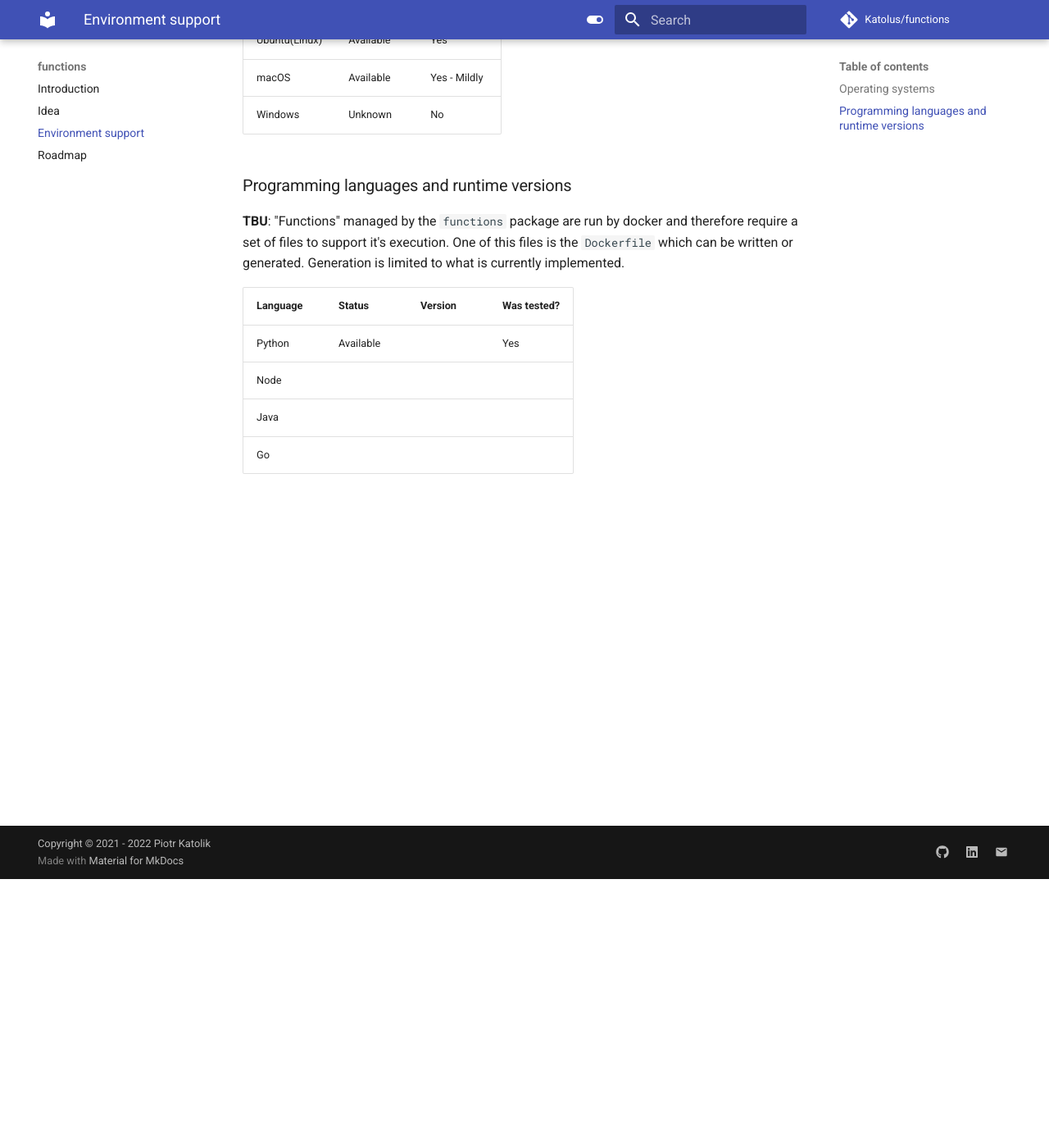
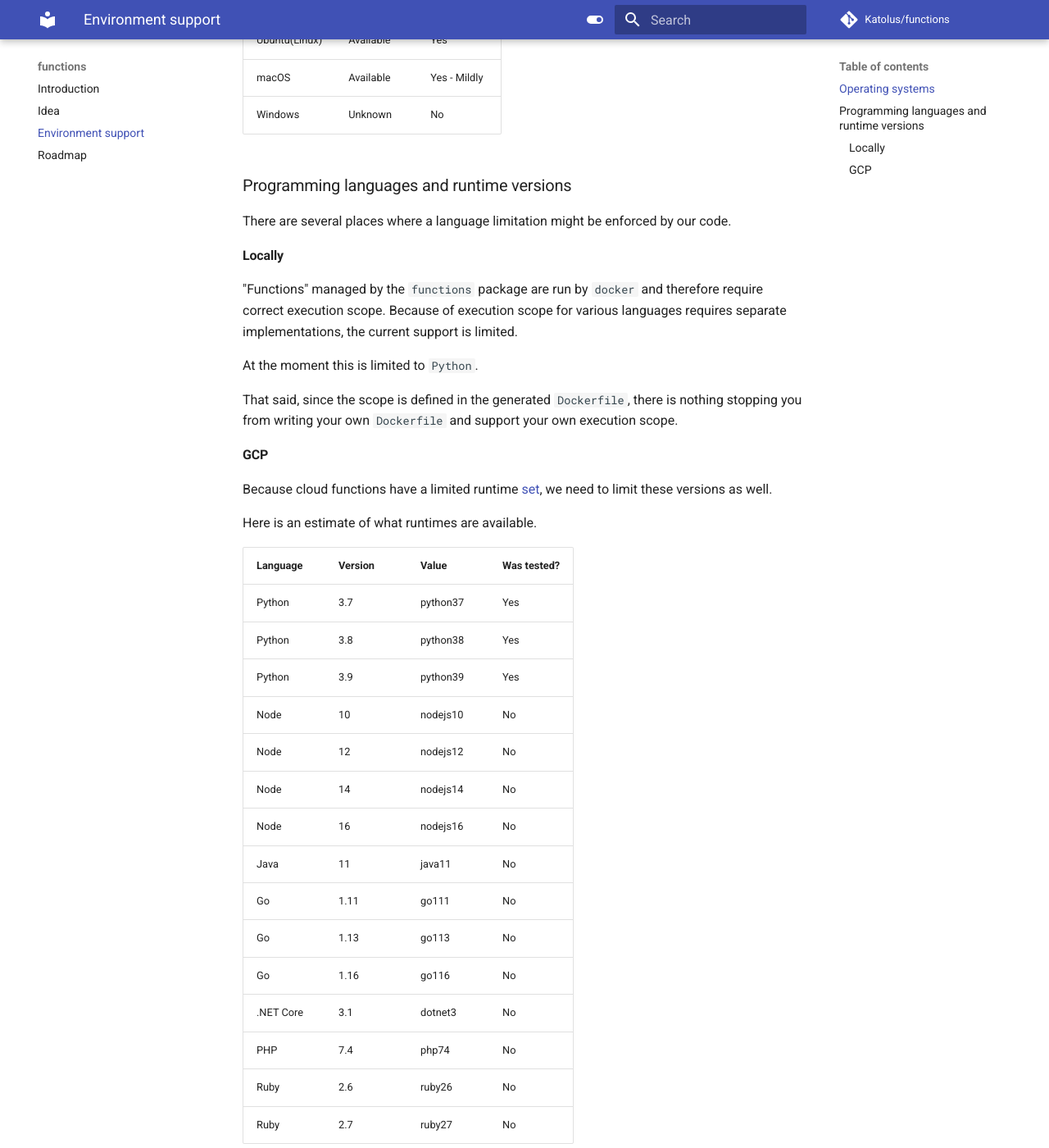
Before and after one commit to Katolus/functions, an MkDocs documentation site: the page built from docs_mk/environment_support.md, in a window 1280 px wide and 1400 px high, scrolled down 328 px. Shown: the whole window at 82% size. Built offline with MkDocs 1.6.1 and Material for MkDocs 9.7.7, drawn with Linux system fonts in a browser that asks for light colours; comment, search, counter and statistics services are not loaded; some of the changed text lies outside the part shown.

Commit message:
Add changes to the environment support document

```diff
--- a/docs_mk/environment_support.md
+++ b/docs_mk/environment_support.md
@@ -10,12 +10,40 @@ Due to limited amount of resources and a narrow development scope, `functions` a
 
 ## Programming languages and runtime versions
 
-**TBU**: "Functions" managed by the `functions` package are run by docker and therefore require a set of files to support it's execution.
-One of this files is the `Dockerfile` which can be written or generated. Generation is limited to what is currently implemented.
+There are several places where a language limitation might be enforced by our code.
 
-| Language | Status    | Version | Was tested? |
-| -------- | --------- | ------- | ----------- |
-| Python   | Available |         | Yes         |
-| Node     |           |         |             |
-| Java     |           |         |             |
-| Go       |           |         |             |
+### Locally
+
+"Functions" managed by the `functions` package are run by `docker` and therefore require correct execution scope. Because of execution scope for various languages requires separate implementations, the current support is limited.
+
+At the moment this is limited to `Python`.
+
+That said, since the scope is defined in the generated `Dockerfile`, there is nothing stopping you from writing your own `Dockerfile` and support your own execution scope.
+
+### GCP
+
+Because cloud functions have a limited runtime [set](https://cloud.google.com/functions/docs/concepts/exec#runtimes), we need to limit these versions as well.
+
+Here is an estimate of what runtimes are available.
+
+| Language  | Version | Value    | Was tested? |
+| --------- | ------- | -------- | ----------- |
+| Python    | 3.7     | python37 | Yes         |
+| Python    | 3.8     | python38 | Yes         |
+| Python    | 3.9     | python39 | Yes         |
+| Node      | 10      | nodejs10 | No          |
+| Node      | 12      | nodejs12 | No          |
+| Node      | 14      | nodejs14 | No          |
+| Node      | 16      | nodejs16 | No          |
+| Java      | 11      | java11   | No          |
+| Go        | 1.11    | go111    | No          |
+| Go        | 1.13    | go113    | No          |
+| Go        | 1.16    | go116    | No          |
+| .NET Core | 3.1     | dotnet3  | No          |
+| PHP       | 7.4     | php74    | No          |
+| Ruby      | 2.6     | ruby26   | No          |
+| Ruby      | 2.7     | ruby27   | No          |
+
+Our goal is to find a solution to get this information from an underlying tool, but it is not always possible so we need to bottleneck it at our package level.
+
+We are completely aware that it is not a perfect solution, but are trying to be as transparent as possible.
```
